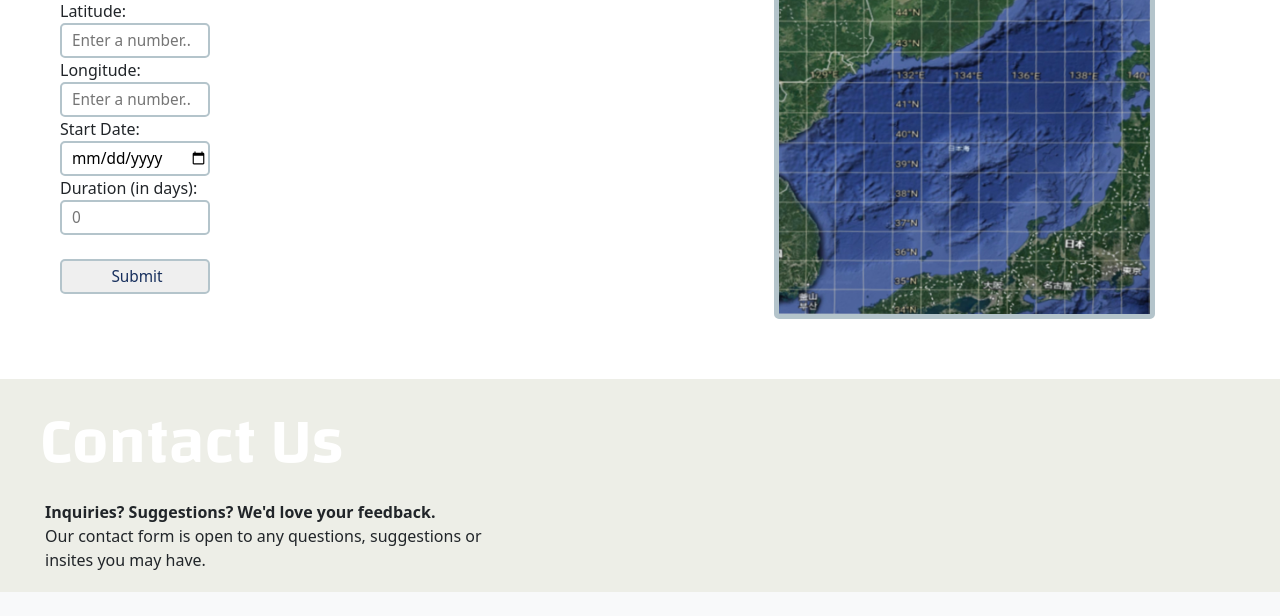
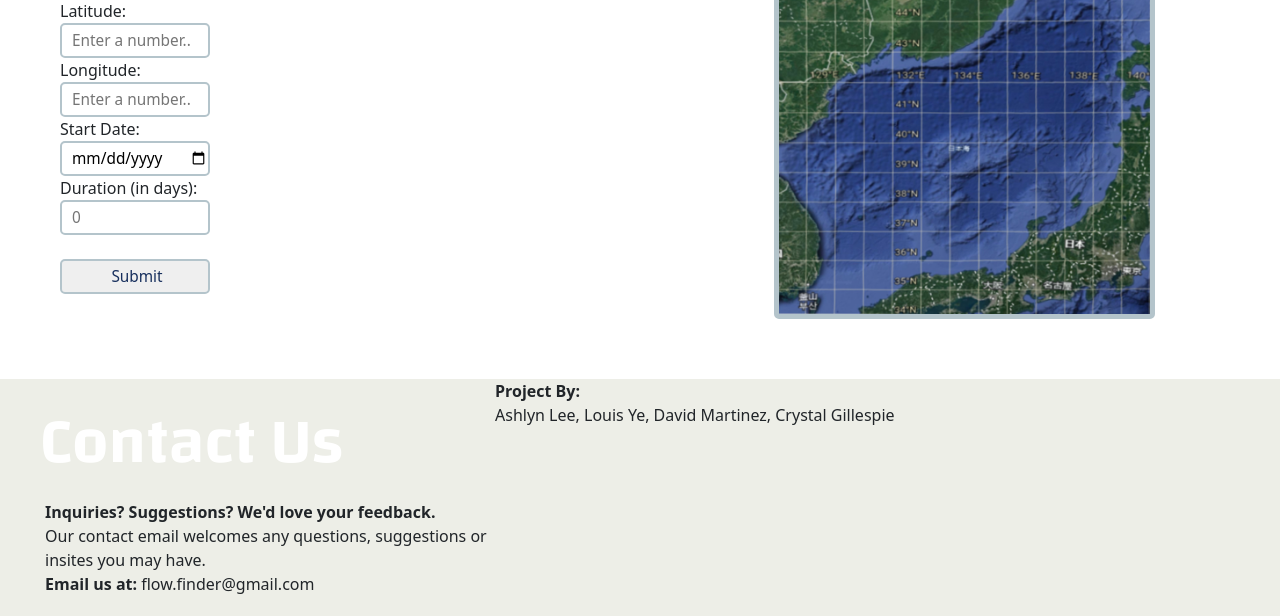
Before and after one commit to Alphabet1671/ocean-flow-calculator-site, a Python web app: template templates/index.html in a window 1280 px wide. Shown: the part 401-1017 px from the top of the page. Before the commit the page ends 993 px from the top, so only its background shows below. Run offline with Jinja, Linux system fonts and the light colour scheme; the template is opened without the code that fills it, so the values that code supplies are empty; some libraries are stand-ins or nearby versions.

Commit message:
Update index.html

```diff
--- a/templates/index.html
+++ b/templates/index.html
@@ -78,20 +78,21 @@
 
 
         </div>
-<div id="contact-us"> <div><div id="au-main"> Contact Us </div>
+<div id="contact-us"> <div>
+    <div id="au-main"> Contact Us </div>
         <div class="pfprow">
 
             <div class="pfp-sub-text"> <b>Inquiries? Suggestions? We'd love your feedback.</b>
-            <br> Our contact form is open to any questions, suggestions or insites you may have. </div>
+            <br> Our contact email welcomes any questions, suggestions or insites you may have. <br><b>Email us at:</b> flow.finder@gmail.com</div>
 
 
     </div>
 </div>
-        <div>
-
+        <div id="contact-info">
+            <b>Project By:</b> <br> Ashlyn Lee, Louis Ye, David Martinez, Crystal Gillespie
 
     </div>
-
+</div>
 
 <script>
 const img = document.getElementById("map")
```
